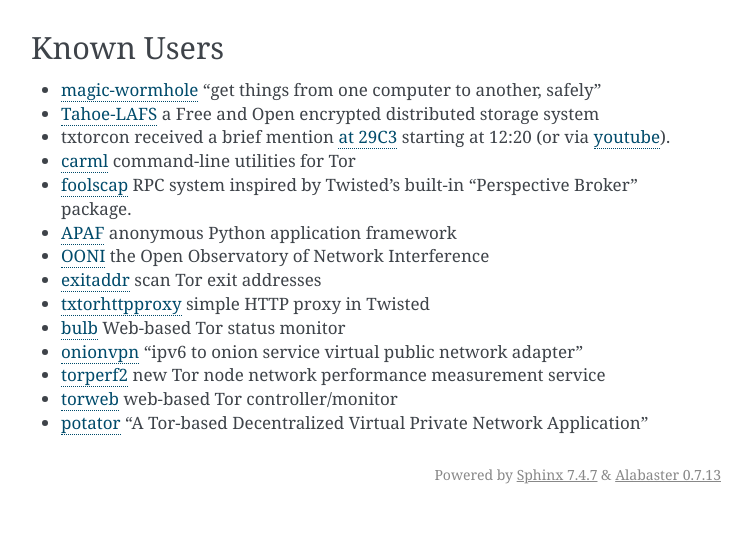
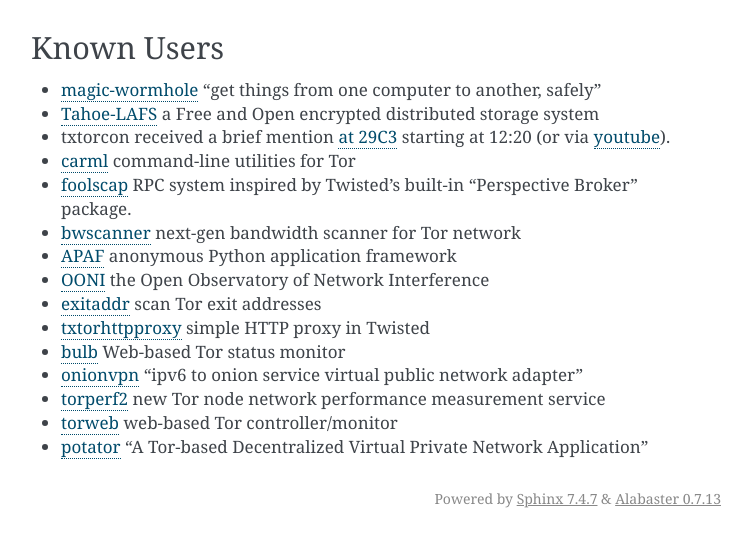
Before and after one commit to meejah/txtorcon, a Sphinx documentation site: the page built from docs/introduction.rst, in a window 1280 px wide and 900 px high, scrolled down 1207 px, cut to the strip 362-900 px from the top of the window. Shown: the whole strip, without its empty margins (389-1141 px from the left). Built offline with Sphinx 7.4.7, drawn with Linux system fonts in a browser that asks for light colours; the version number could not be read and is left out; before the commit the page ends 2083 px from its top, so only the background shows below that.

Commit message:
add bwscanner

```diff
--- a/docs/introduction.rst
+++ b/docs/introduction.rst
@@ -88,6 +88,7 @@
 - txtorcon received a brief mention `at 29C3 <http://media.ccc.de/browse/congress/2012/29c3-5306-en-the_tor_software_ecosystem_h264.html>`_ starting at 12:20 (or via `youtube <http://youtu.be/yG2-ci95h78?t=12m27s>`_).
 - `carml <https://github.com/meejah/carml>`_ command-line utilities for Tor
 - `foolscap <https://github.com/warner/foolscap/>`_ RPC system inspired by Twisted's built-in "Perspective Broker" package.
+- `bwscanner <https://github.com/TheTorProject/bwscanner>`_ next-gen bandwidth scanner for Tor network
 - `APAF <https://github.com/globaleaks/APAF>`_ anonymous Python application framework
 - `OONI <https://ooni.torproject.org/>`_ the Open Observatory of Network Interference
 - `exitaddr <https://github.com/arlolra/exitaddr>`_ scan Tor exit addresses
```
